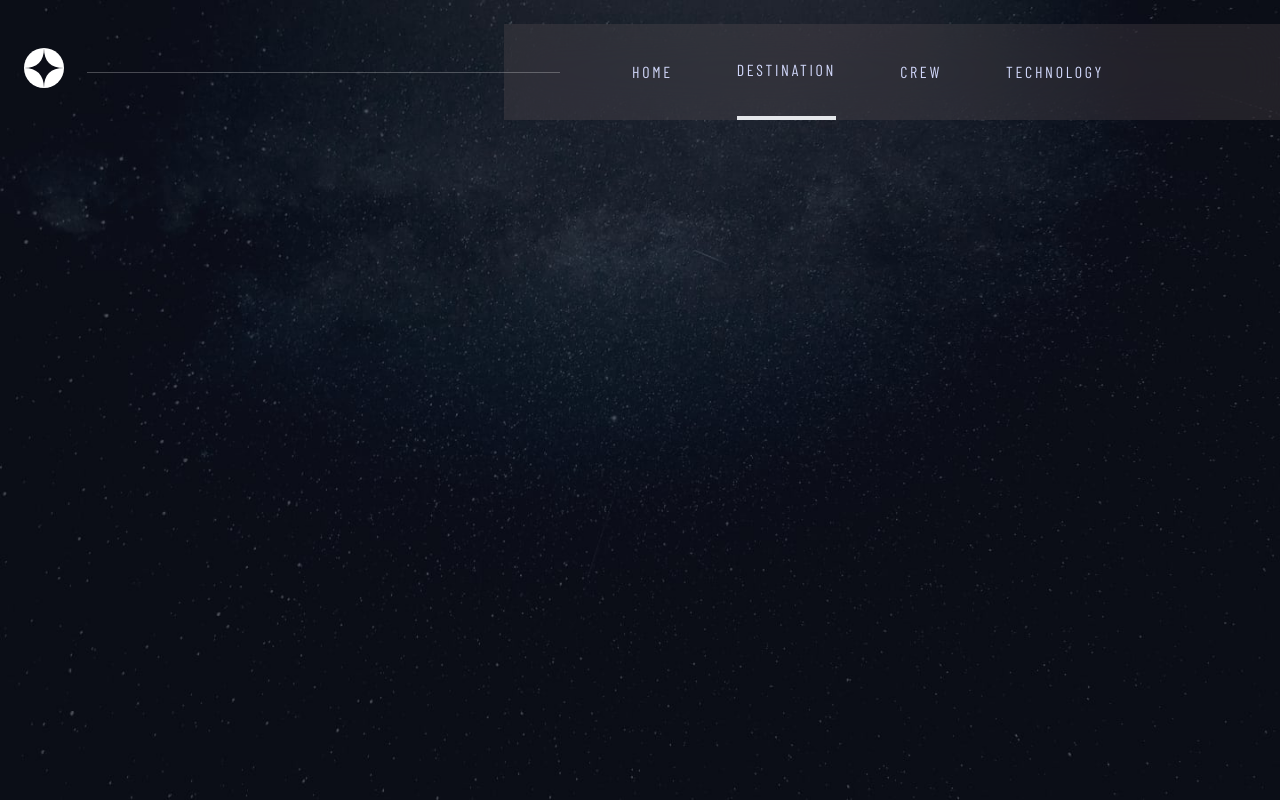
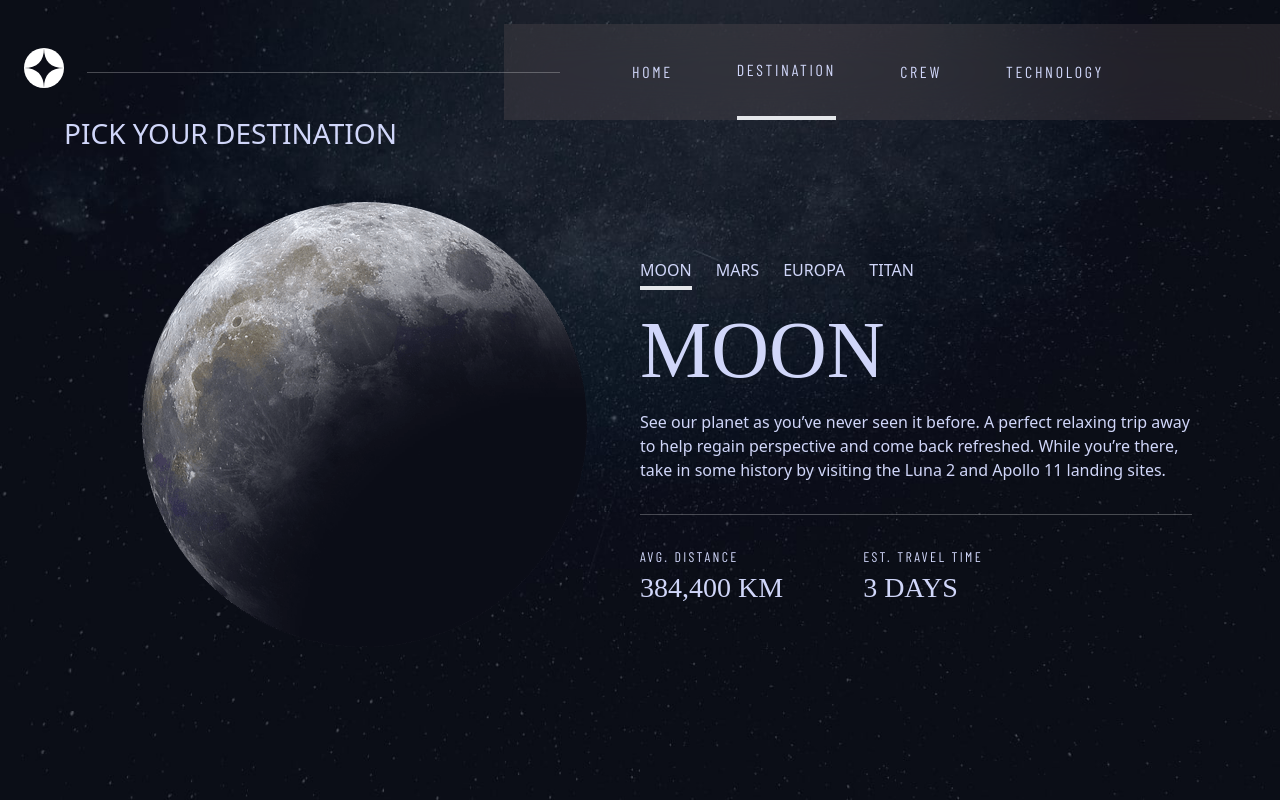
Before and after one commit to pastendi/space-tourism, a React (Vite) app: page /destination in a window 1280 px wide. Built offline with nearby package versions, Linux system fonts and the light colour scheme; a web font is replaced by a local one.

Commit message:
completion of destination page

```diff
--- a/src/pages/Destination.jsx
+++ b/src/pages/Destination.jsx
@@ -1,10 +1,72 @@
-import React from 'react'
-
+import React, { useState } from 'react'
+import moon from '../images/destination/image-moon.png'
+import { destinations } from '../utils/destination'
 const Destination = () => {
+  const [choice, setChoice] = useState(0)
   return (
     <div>
-      <div className='absolute left-0 top-0 bg-mobile-destination md:bg-tablet-destination lg:bg-desktop-destination bg-no-repeat min-h-screen h-screen w-screen bg-cover'>
-        <div className='container max-w-6xl mx-auto'></div>
+      <div className='absolute left-0 top-0 bg-mobile-destination md:bg-tablet-destination lg:bg-desktop-destination bg-no-repeat min-h-screen h-auto w-screen bg-cover'>
+        <div className='container md:max-w-2xl lg:max-w-6xl mx-auto'>
+          <div className='flex justify-center md:justify-start mt-28'>
+            <p className='uppercase md:text-[20px] lg:text-[28px]'>
+              pick your destination
+            </p>
+          </div>
+          <div className='flex flex-col p-6 lg:flex-row '>
+            {/* destination image */}
+            <div className=' flex  justify-center my-6 lg:w-1/2'>
+              <img
+                src={destinations[choice].image}
+                alt=''
+                className='w-[170px] h-[170px] md:w-[300px] md:h-[300px] lg:w-[445px] lg:h-[445px]'
+              />
+            </div>
+            {/* destination description */}
+            <div className='lg:w-1/2 lg:mt-20'>
+              <div className='flex space-x-6 justify-center lg:justify-start'>
+                {destinations.map((destination, index) => {
+                  return (
+                    <a
+                      key={index}
+                      href='#'
+                      onClick={() => setChoice(index)}
+                      className={`inline-block text-[14px] md:text-[16px] h-8 py-0 uppercase hover:border-b-2 ${
+                        choice == index && 'border-b-4'
+                      }`}
+                    >
+                      {destination.name}
+                    </a>
+                  )
+                })}
+              </div>
+              <div className='flex flex-col '>
+                <div>
+                  <h3 className='uppercase text-center lg:text-left md:text-[80px]'>
+                    Moon
+                  </h3>
+                  <p className='text-center lg:text-left text-[15px] md:text-[1rem]'>
+                    {destinations[choice].about}
+                  </p>
+                  <div className='h-[1px] bg-white bg-opacity-25 mt-8'></div>
+                </div>
+                <div className='flex flex-col md:flex-row justify-around lg:justify-start lg:space-x-20'>
+                  <div className='text-center lg:text-left mt-8'>
+                    <p className='subheading2 uppercase'>avg. distance</p>
+                    <p className='subheading1 uppercase'>
+                      {destinations[choice].distance}
+                    </p>
+                  </div>
+                  <div className='text-center lg:text-left mt-8'>
+                    <p className='subheading2 uppercase'>est. travel time</p>
+                    <p className='subheading1 uppercase'>
+                      {destinations[choice].time}
+                    </p>
+                  </div>
+                </div>
+              </div>
+            </div>
+          </div>
+        </div>
       </div>
     </div>
   )
--- a/src/pages/Home.jsx
+++ b/src/pages/Home.jsx
@@ -2,7 +2,7 @@ import React from 'react'
 
 const Home = () => {
   return (
-    <div className='absolute left-0 top-0 bg-mobile-home md:bg-tablet-home lg:bg-desktop-home bg-no-repeat min-h-screen h-screen w-screen bg-cover'>
+    <div className='absolute left-0 top-0 bg-mobile-home md:bg-tablet-home lg:bg-desktop-home bg-no-repeat min-h-screen h-auto w-screen bg-cover'>
       <div className='container max-w-6xl mx-auto'>
         <div className='flex flex-col px-6 lg:flex-row'>
           <div className='flex flex-col space-y-4  text-center lg:text-left max-w-md mx-auto mt-28 lg:mt-[387px] lg:w-1/2'>
--- /dev/null
+++ b/src/utils/destination.js
@@ -0,0 +1,38 @@
+import moon from '../images/destination/image-moon.png'
+import mars from '../images/destination/image-mars.png'
+import europa from '../images/destination/image-europa.png'
+import titan from '../images/destination/image-titan.png'
+export const destinations = [
+  {
+    image: moon,
+    name: 'moon',
+    about:
+      'See our planet as you’ve never seen it before. A perfect relaxing trip away to help regain perspective and come back refreshed. While you’re there, take in some history by visiting the Luna 2 and Apollo 11 landing sites.',
+    distance: '384,400 km',
+    time: '3 days',
+  },
+  {
+    image: mars,
+    name: 'mars',
+    about:
+      'Don’t forget to pack your hiking boots. You’ll need them to tackle Olympus Mons, the tallest planetary mountain in our solar system. It’s two and a half times the size of Everest!',
+    distance: '225 mil. km',
+    time: '9 months',
+  },
+  {
+    image: europa,
+    name: 'europa',
+    about:
+      'The smallest of the four Galilean moons orbiting Jupiter, Europa is a winter lover’s dream. With an icy surface, it’s perfect for a bit of ice skating, curling, hockey, or simple relaxation in your snug wintery cabin.',
+    distance: '628 mil. km',
+    time: '3 years',
+  },
+  {
+    image: titan,
+    name: 'titan',
+    about:
+      'The only moon known to have a dense atmosphere other than Earth, Titan is a home away from home (just a few hundred degrees colder!). As a bonus, you get striking views of the Rings of Saturn.',
+    distance: '1.6 bil. km',
+    time: '7 years',
+  },
+]
```
